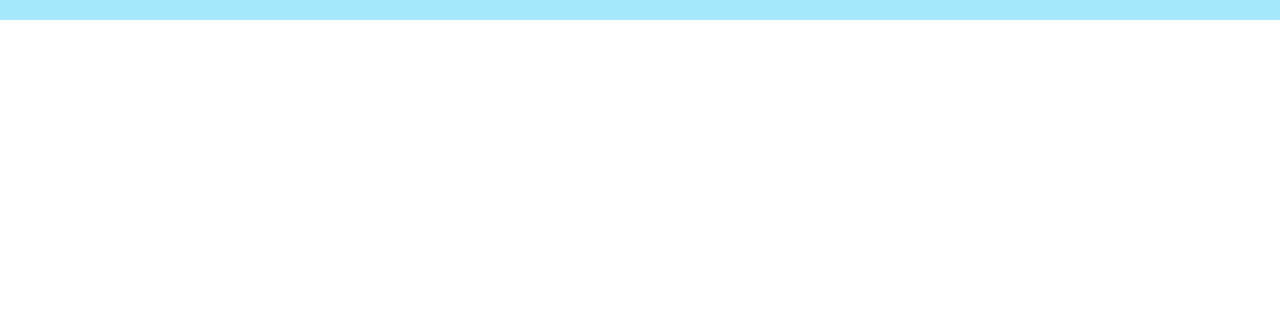
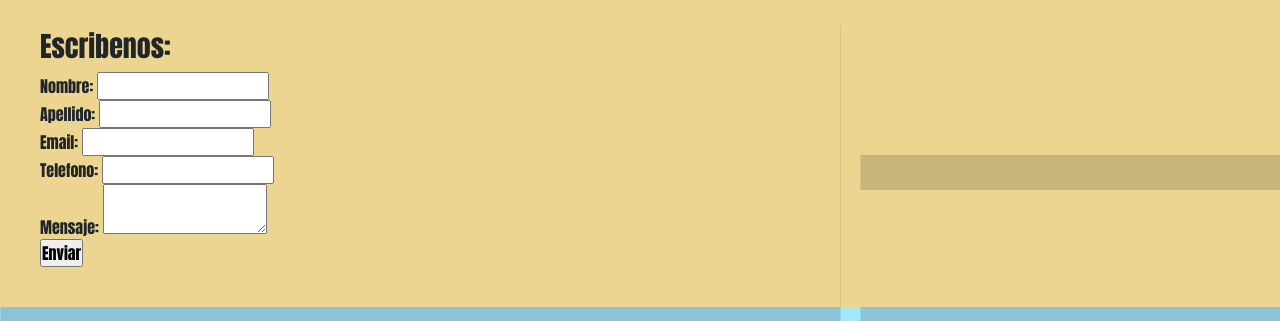
Before and after one commit to nelgo91/Sheshu-Cake-s, a plain HTML site: page paginas/contacto.html in a window 1280 px wide. Shown: the part 162-483 px from the top of the page. Drawn offline with nearby package versions, Linux system fonts and the light colour scheme.

Commit message:
modicando estructura y estilando pagina de contacto

```diff
--- a/css/style.css
+++ b/css/style.css
@@ -122,68 +122,32 @@ main.main_producto{
     text-align: center !important;
 }
 /* CONTACTO */
-.contacto{
-    width: 100%;
-    height: 100%;
+.contactanos .titulo{
     display: flex;
-    flex-direction: column;
     justify-content: center;
-    background-color: #EBD591;
+    align-items: center;
 }
-.contacto-container{
-    max-width: 960px;
-    margin: auto;
-    width: 100%;
+.box{
+    position: relative;
     display: grid;
-    grid-template-columns: repeat(2,1fr);
-    gap: 1.5rem;
-    box-shadow: 0 0 1rem hsla(0 0 0 / 16%);
-    border-radius: 0.5rem;
-    overflow: hidden;
+    grid-template-columns: 2fr 1fr;
+    grid-template-rows: 5fr 4fr;
+    grid-template-areas:
+    "form info"
+    "form map";
+    grid-gap: 20px;
+    margin-top: 20px;
 }
-.form-container{
-    padding: 20px;
+.form{
+    grid-area: form;
 }
-.form-container h2{
-    text-align: center;
-    margin-bottom: 1rem;
+.info{
+    grid-area: info;
 }
-.form-contacto{
-    display: grid;
-    row-gap: 1rem;
+.map{
+    grid-area: map;
 }
-.form-contacto input
-.form-contacto textarea{
-    width: 100%;
-    border: none;
-    outline: none;
-    padding:  10px;
-    border-radius: 0.4rem;
+.contact{
+    padding: 40px;
+    box-shadow: 0.5px 35px rgb(0,0,0,0.15);
 }
-.form-contacto textarea{
-    resize: none;
-    height: 200px;
-}
-.form-contacto .boton-enviar{
-    border: none;
-    outline: none;
-    background-color: #F594C8;
-    text-transform: uppercase;
-    cursor: pointer;
-}
-.form-contacto .boton-enviar:hover{
-    transition: 0.3s all linear;
-}
-@media (max-width:852px){
-    .contacto-container{
-        margin: 0 auto;
-        width: 90%;
-    }
-}
-@media (max-width:700px){
-    .contacto-container{
-        grid-template-columns: 2fr;
-        gap: 1rem;
-        margin-top: 20rem !important;
-    }
-}
--- a/paginas/contacto.html
+++ b/paginas/contacto.html
@@ -43,8 +43,62 @@
     </header>
 
     <main>
+        <div class="contactanos">
+            <div class="titulo">
+                <h2><img src="../img/logo.png" alt="" width="35px"> Contactanos</h2>
+            </div>
+            <div class="box">
+                <div class="contact form">
+                    <h3>Escribenos:</h3>
+                    <form>
+                        <div class="formbox">
+                            <div class="row50">
+                                <div class="inputbox">
+                                    <span>Nombre:</span>
+                                    <input type="text">
+                                </div>
+                                <div class="inputbox">
+                                    <span>Apellido:</span>
+                                    <input type="text">
+                                </div>
+                            </div>
 
-    </main>
+                            <div class="row50">
+                                <div class="inputbox">
+                                    <span>Email:</span>
+                                    <input type="text">
+                                </div>
+                                <div class="inputbox">
+                                    <span>Telefono:</span>
+                                    <input type="text">
+                                </div>
+                            </div>
+
+                            <div class="row100">
+                                <div class="inputbox">
+                                    <span>Mensaje:</span>
+                                    <textarea></textarea>
+                                </div>
+                            </div>
+
+                            <div class="row100">
+                                <div class="inputbox">
+                                    <input type="submit" value="Enviar">
+                                </div>
+                            </div>
+
+                        </div>
+                    </form>
+                </div>
+
+
+                <div class="contact info"></div>
+
+                <div class="contact map"></div>
+
+            </div>
+        </div>
+        </main>
 
     <footer>
         <div class="container__footer">
```
